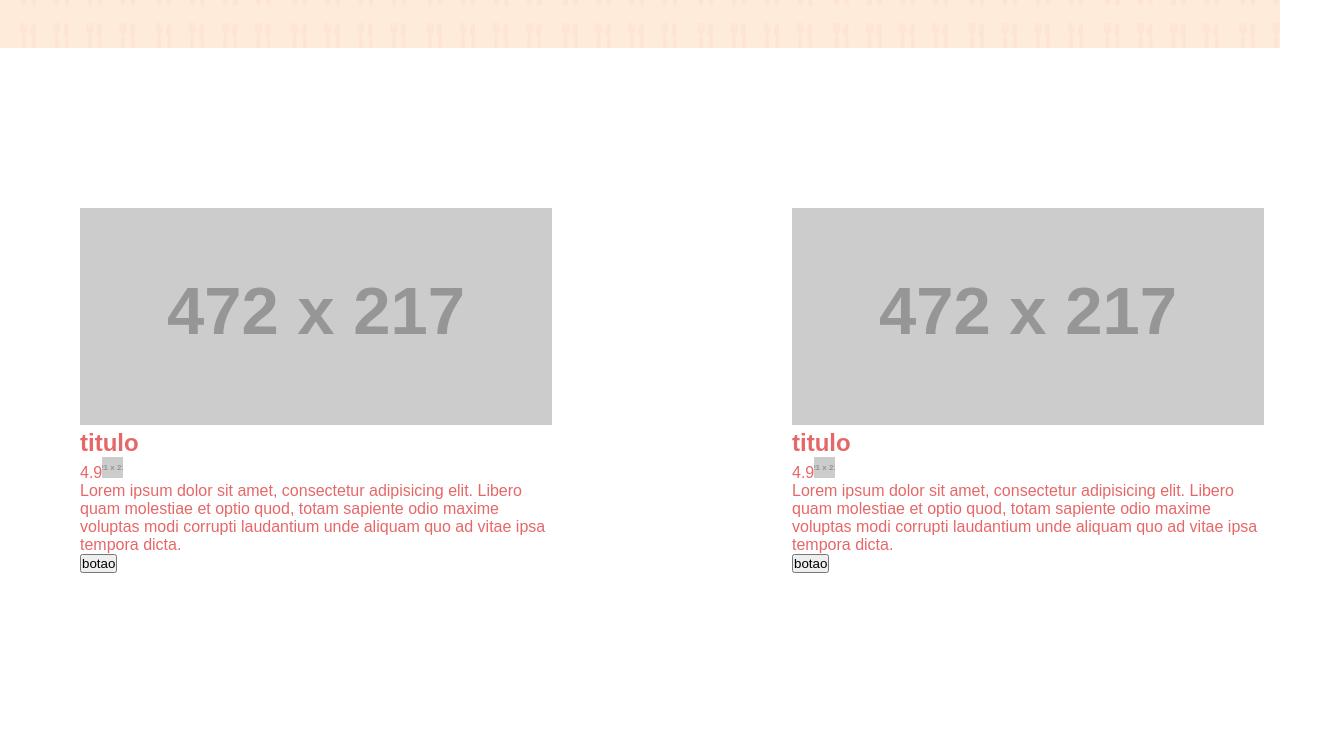
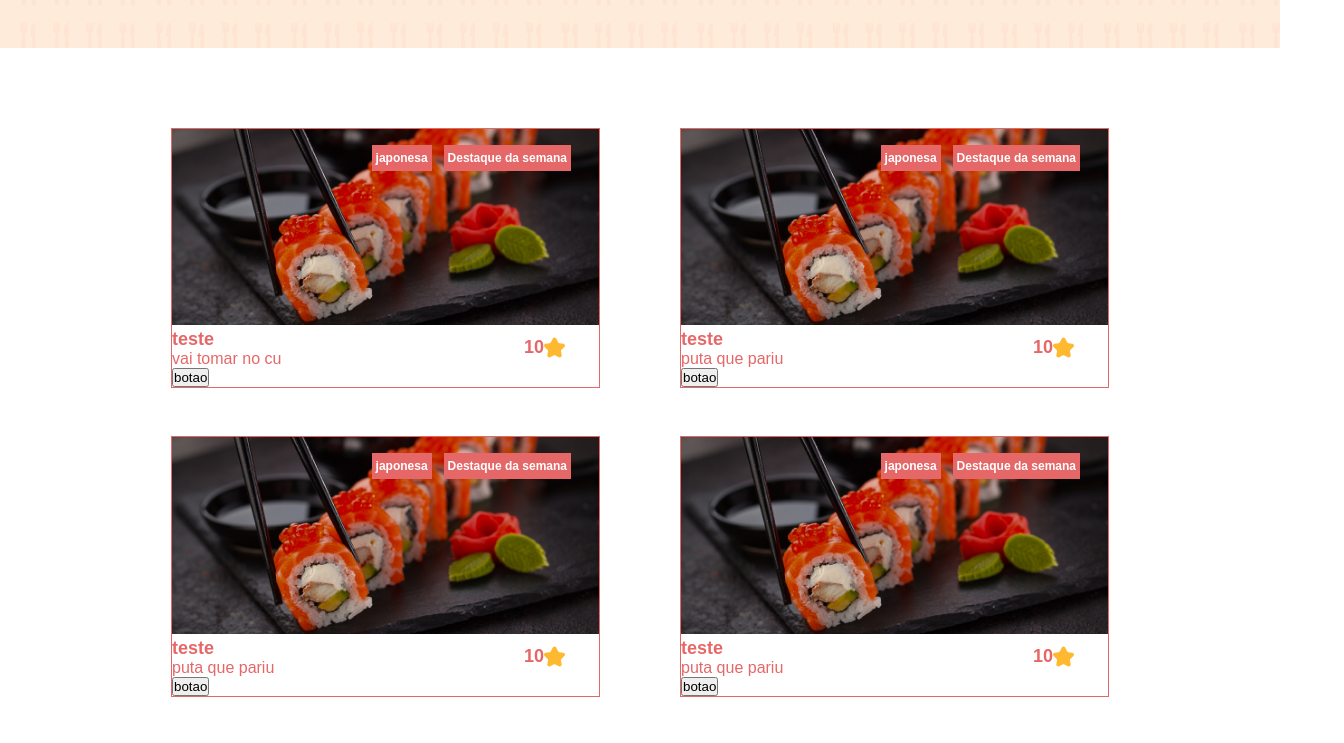
Before and after one commit to manoel-jj/Efood, a React (Create React App) app: page / in a window 1280 px wide. Shown: the part 360-1103 px from the top of the page, 1344 px wide, since content can reach past the window. Before the commit the page ends 1013 px from the top, so only its background shows below. Built offline with nearby package versions, Linux system fonts and the light colour scheme.

Commit message:
estilizando-card

```diff
--- a/src/components/Avaliacao/index.tsx
+++ b/src/components/Avaliacao/index.tsx
@@ -1,7 +1,15 @@
-const Avaliacao = () => (
-  <div>
-    <span>4.9</span>
-    <img src="//placehold.it/21x21" alt="" />
-  </div>
+import { Nota, Image } from './styles'
+
+import estrela from '../../assets/images/estrela.svg'
+
+type Props = {
+  valorNota: string
+}
+
+const Avaliacao = ({ valorNota }: Props) => (
+  <Nota>
+    {valorNota}
+    <Image src={estrela} alt="estrela" />
+  </Nota>
 )
 export default Avaliacao
--- a/src/components/Avaliacao/styles.ts
+++ b/src/components/Avaliacao/styles.ts
@@ -1,9 +1,20 @@
 import styled from 'styled-components'
 import { cores } from '../../styles'
 
-export const nota = styled.span`
+export const Nota = styled.div`
   font-size: 18px;
   font-weight: 700;
   text-align: center;
   color: ${cores.rose};
+  display: inline-block;
+  padding-left: 310px;
+  position: relative;
+  align-items: center;
+  top: 8px;
+  padding-right: 8px;
 `
+
+export const Image = styled.img`
+  align-items: center;
+  position: absolute;
+`
--- a/src/components/Button/styles.ts
+++ b/src/components/Button/styles.ts
@@ -3,11 +3,6 @@
 
 import { cores } from '../../styles'
 
-export const ButtonContainer = styled.button`
-  padding-top: 16px 382px 8px 8px;
-  background-color: ${cores.rose};
-  color: ${cores.branca};
-`
 export const ButtonLink = styled(Link)`
   padding-top: 16px 382px 8px 8px;
   background-color: ${cores.rose};
--- a/src/components/Product/index.tsx
+++ b/src/components/Product/index.tsx
@@ -1,15 +1,27 @@
 import Avaliacao from '../Avaliacao'
-import { Card } from './styles'
+import Tag from '../Tag'
+import { Card, Infos, Titulo, Image } from './styles'
 
-export const Product = () => (
+type Props = {
+  title: string
+  description: string
+  image: string
+  nota: string
+  infos: string
+  destaque: string
+}
+
+export const Product = ({ title, description, infos, image, nota, destaque }: Props) => (
   <Card>
-    <img src="//placehold.it/472x217" />
-    <h2>titulo</h2>
-    <Avaliacao />
-    <p>
-      Lorem ipsum dolor sit amet, consectetur adipisicing elit. Libero quam molestiae et optio quod, totam sapiente odio
-      maxime voluptas modi corrupti laudantium unde aliquam quo ad vitae ipsa tempora dicta.
-    </p>
+    <Image src={image} />
+    <Titulo>{title}</Titulo>
+    <Avaliacao valorNota={nota} />
+    <Infos>
+      <Tag texto={infos}></Tag>
+      <Tag texto={destaque}></Tag>
+    </Infos>
+
+    <p>{description}</p>
     <button>botao</button>
   </Card>
 )
--- a/src/components/Product/styles.ts
+++ b/src/components/Product/styles.ts
@@ -1,14 +1,28 @@
 import styled from 'styled-components'
+import { cores } from '../../styles'
 
 export const Card = styled.div`
-  padding: 80px;
+  display: block;
+  position: relative;
+  border: 1px solid ${cores.rose};
+  margin-bottom: 48px;
 `
 export const Titulo = styled.h2`
   font-weight: 700;
   font-size: 18px;
+  display: inline-block;
 `
 
 export const Descricao = styled.h2`
   font-weight: 400;
   font-size: 14px;
 `
+export const Infos = styled.div`
+  position: absolute;
+  top: 16px;
+  right: 16px;
+`
+
+export const Image = styled.img`
+  width: 100%;
+`
--- a/src/components/ProductList/index.tsx
+++ b/src/components/ProductList/index.tsx
@@ -1,11 +1,59 @@
 import Product from '../Product'
 import { Container, List } from './styles'
+
+import sushi from '../../assets/images/imagem.png'
 
 const ProductList = () => (
   <Container>
     <List>
-      <Product />
-      <Product />
+      <Product
+        title="teste"
+        image={sushi}
+        nota="10"
+        infos="japonesa"
+        destaque="Destaque da semana"
+        description="vai tomar no cu"
+      />
+      <Product
+        title="teste"
+        image={sushi}
+        nota="10"
+        infos="japonesa"
+        destaque="Destaque da semana"
+        description="puta que pariu "
+      />
+      <Product
+        title="teste"
+        image={sushi}
+        nota="10"
+        infos="japonesa"
+        destaque="Destaque da semana"
+        description="puta que pariu "
+      />
+      <Product
+        title="teste"
+        image={sushi}
+        nota="10"
+        infos="japonesa"
+        destaque="Destaque da semana"
+        description="puta que pariu "
+      />
+      <Product
+        title="teste"
+        image={sushi}
+        nota="10"
+        infos="japonesa"
+        destaque="Destaque da semana"
+        description="puta que pariu "
+      />
+      <Product
+        title="teste"
+        image={sushi}
+        nota="10"
+        infos="japonesa"
+        destaque="Destaque da semana"
+        description="puta que pariu "
+      />
     </List>
   </Container>
 )
--- a/src/components/ProductList/styles.ts
+++ b/src/components/ProductList/styles.ts
@@ -2,6 +2,8 @@
 
 export const Container = styled.section`
   padding-top: 80px;
+  margin-left: 171px;
+  margin-right: 171px;
 `
 export const List = styled.ul`
   display: grid;
--- /dev/null
+++ b/src/components/Tag/index.tsx
@@ -0,0 +1,9 @@
+import { TagContainer } from './styles'
+
+type Props = {
+  texto: string
+}
+
+const Tag = ({ texto }: Props) => <TagContainer>{texto}</TagContainer>
+
+export default Tag
--- /dev/null
+++ b/src/components/Tag/styles.ts
@@ -0,0 +1,14 @@
+import styled from 'styled-components'
+
+import { cores } from '../../styles'
+
+export const TagContainer = styled.div`
+  background-color: ${cores.rose};
+  color: ${cores.branca};
+  font-size: 12px;
+  font-weight: 700;
+  text-align: center;
+  padding: 6px 4px;
+  display: inline-block;
+  margin-right: 12px;
+`
--- a/src/styles.ts
+++ b/src/styles.ts
@@ -27,6 +27,7 @@
 max-width: 1366px;
 width: 100%;
 margin: 0 auto;
+overflow-x: hidden;
 
 
 }
```
Also changed, not shown: src/components/Button/index.tsx (+2 -24 lines), src/assets/images/estrela.svg (added).
